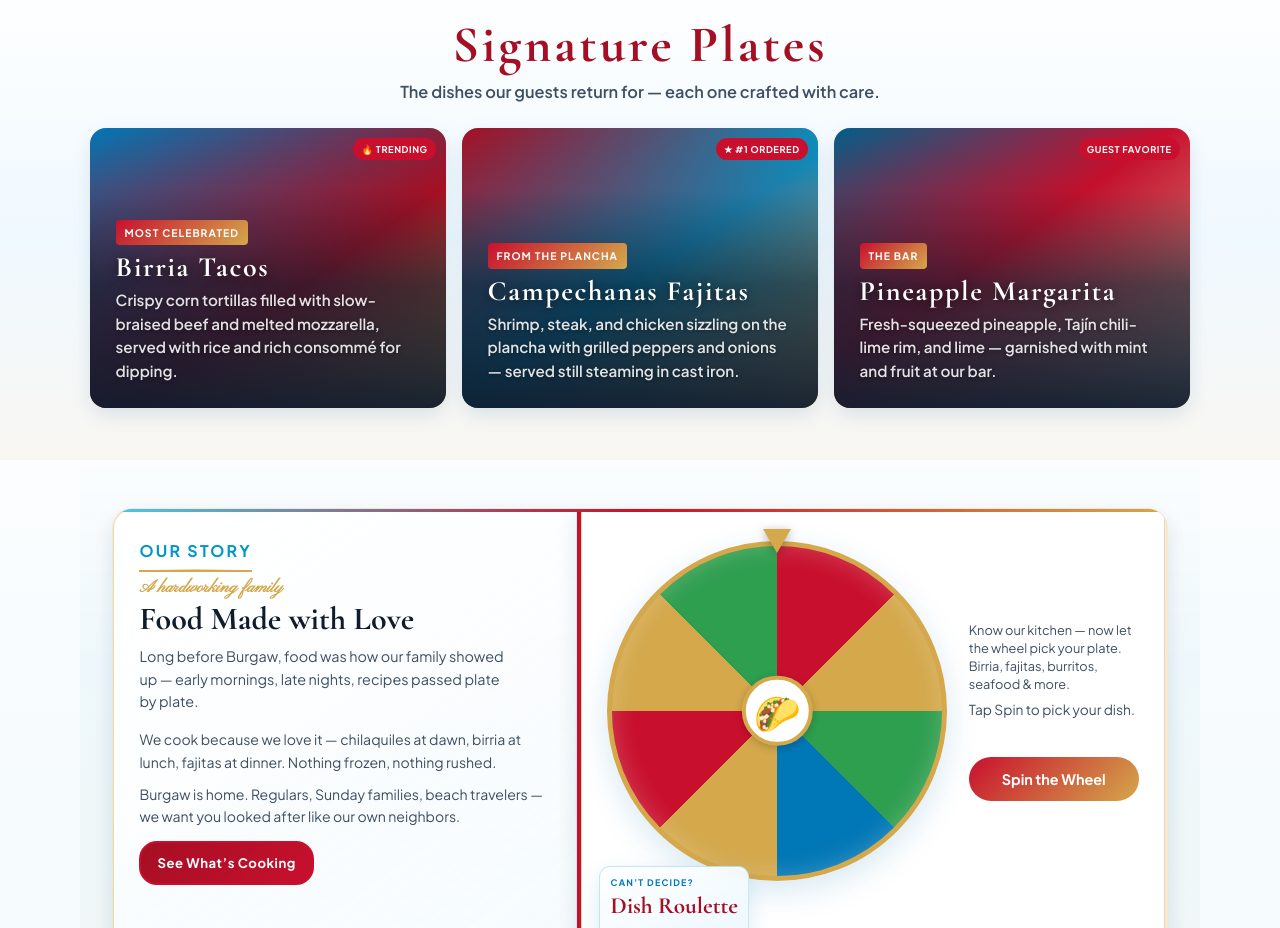
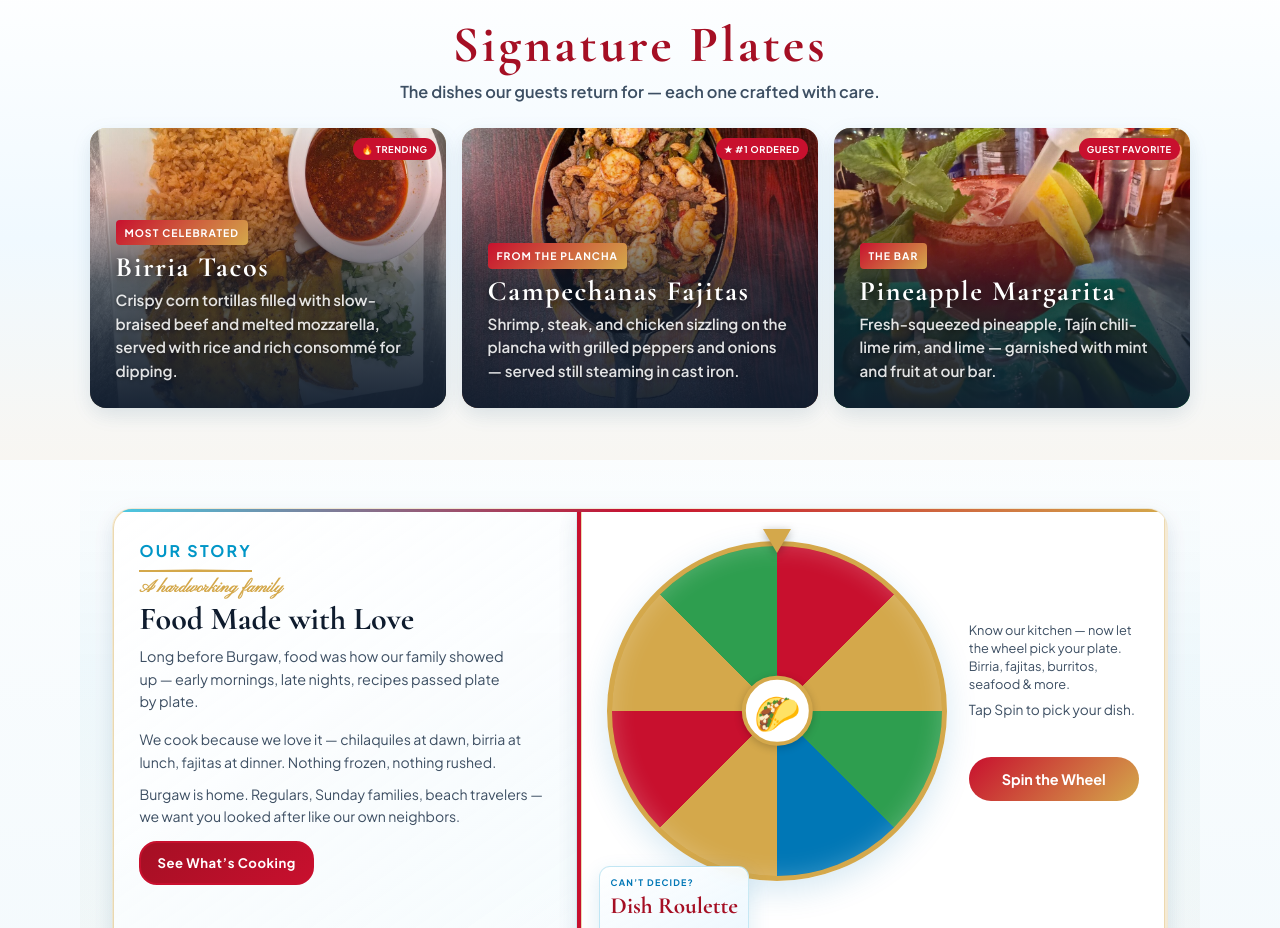
Before and after one commit to BURGAW/EL, a plain HTML site: page MIRASOL/index.html in a window 1280 px wide. Shown: the part 1120-2048 px from the top of the page. Drawn offline with nearby package versions, Linux system fonts and the light colour scheme.

Commit message:
Restore signature plate photos from groky library

```diff
--- a/MIRASOL/index.html
+++ b/MIRASOL/index.html
@@ -240,7 +240,7 @@
       </div>
       <div class="fav-cards">
         <article class="fav-card reveal" aria-label="Birria Tacos — crispy corn tortillas with slow-braised beef, melted mozzarella, rice, and consommé for dipping">
-          <div class="fav-card__bg fav-card__bg--craft" aria-hidden="true"></div>
+          <div class="fav-card__bg" style="background-image:url('assets/images/menu/signature-birria-tacos.jpg?v=sigplates1')"></div>
           <div class="fav-card__overlay"></div>
           <div class="fav-card__body">
             <span class="fav-card__tag">Most Celebrated</span>
@@ -249,7 +249,7 @@
           </div>
         </article>
         <article class="fav-card reveal" aria-label="Campechanas Fajitas — shrimp, steak, and chicken sizzling with peppers and onions">
-          <div class="fav-card__bg fav-card__bg--craft fav-card__bg--craft-alt" aria-hidden="true"></div>
+          <div class="fav-card__bg" style="background-image:url('assets/images/menu/signature-campechanas.jpg?v=sigplates1')"></div>
           <div class="fav-card__overlay"></div>
           <div class="fav-card__body">
             <span class="fav-card__tag">From the Plancha</span>
@@ -258,7 +258,7 @@
           </div>
         </article>
         <article class="fav-card reveal" aria-label="Pineapple Margarita — fresh pineapple, Tajín rim, lime and mint">
-          <div class="fav-card__bg fav-card__bg--craft fav-card__bg--craft-gold" aria-hidden="true"></div>
+          <div class="fav-card__bg" style="background-image:url('assets/images/menu/signature-pineapple-margarita.jpg?v=sigplates1')"></div>
           <div class="fav-card__overlay"></div>
           <div class="fav-card__body">
             <span class="fav-card__tag">The Bar</span>
```
Also changed, not shown: MIRASOL/assets/images/menu/signature-birria-tacos.jpg (added), MIRASOL/assets/images/menu/signature-campechanas.jpg (added), MIRASOL/assets/images/menu/signature-pineapple-margarita.jpg (added).
